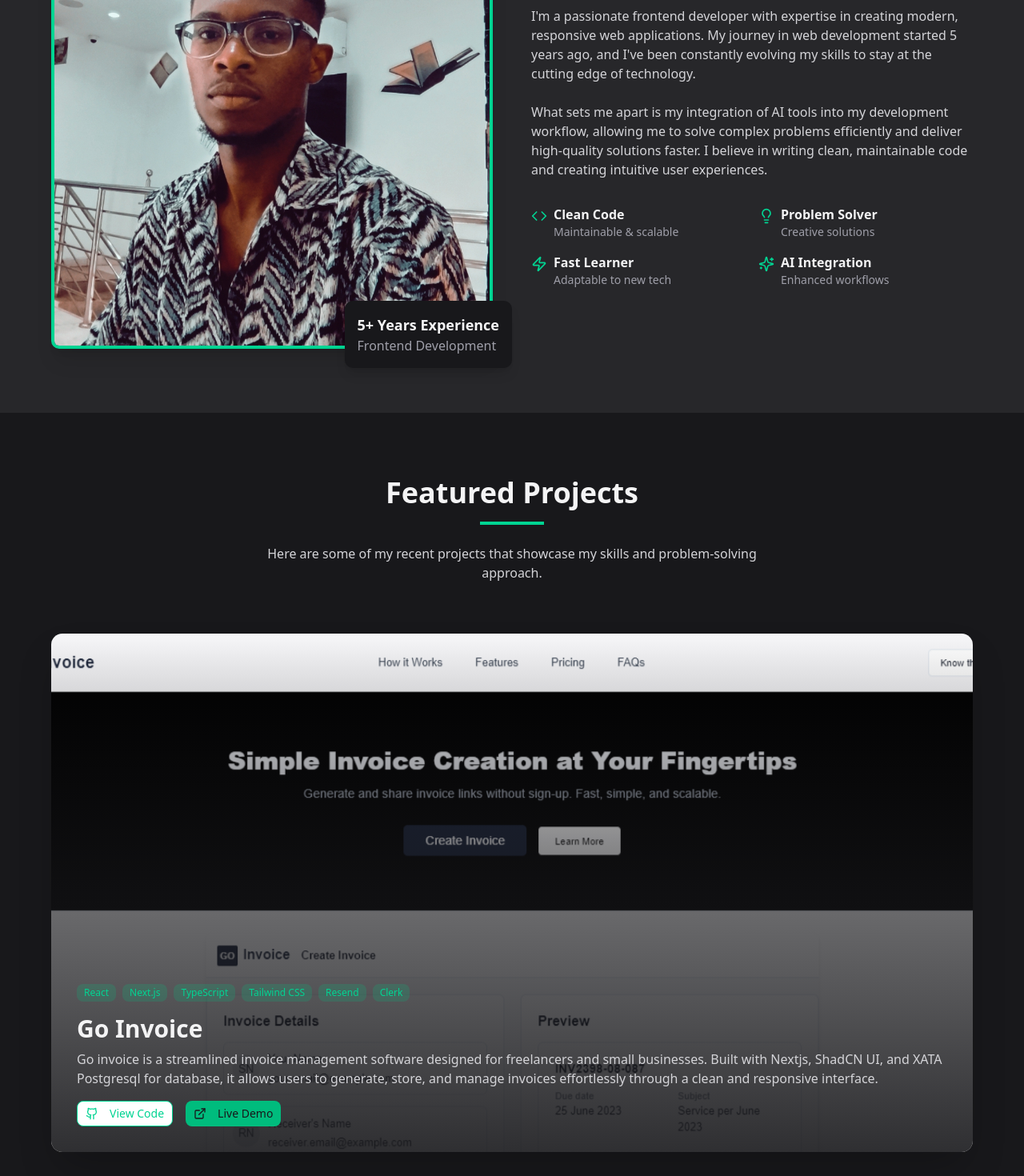
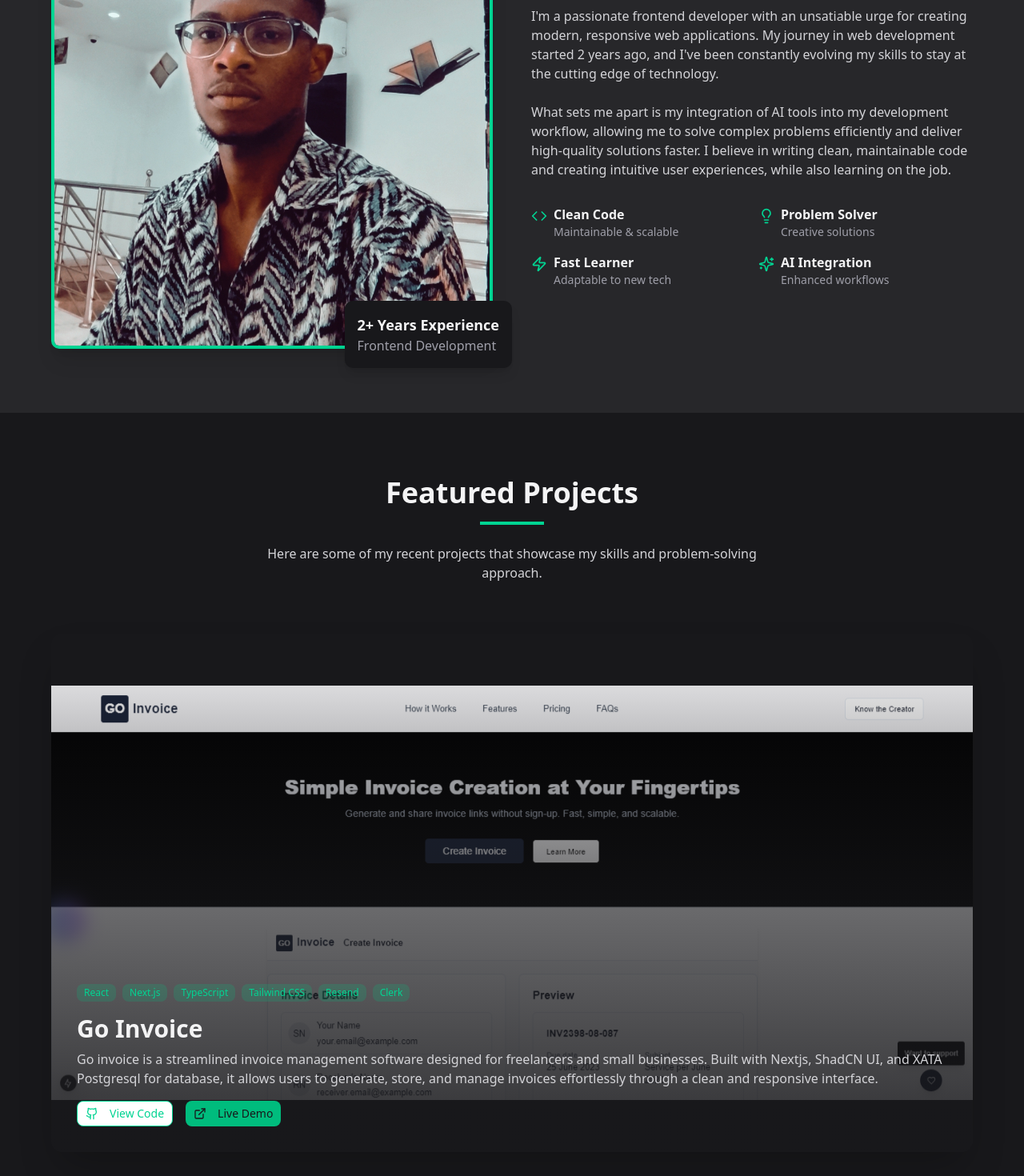
Before and after one commit to Techgeeko/portfolio, a Next.js app: page / in a window 1280 px wide. Shown: the part 1120-2590 px from the top of the page at 80% size. Built offline with nearby package versions, Linux system fonts and the light colour scheme.

Commit message:
Updated the portfolio

```diff
--- a/components/about.tsx
+++ b/components/about.tsx
@@ -52,7 +52,7 @@ export default function About() {
                 />
               </div>
               <div className="absolute -bottom-6 -right-6 bg-zinc-900 p-4 rounded-lg shadow-lg">
-                <p className="text-lg font-bold">5+ Years Experience</p>
+                <p className="text-lg font-bold">2+ Years Experience</p>
                 <p className="text-zinc-400">Frontend Development</p>
               </div>
             </motion.div>
@@ -63,15 +63,15 @@ export default function About() {
               </motion.h3>
 
               <motion.p variants={itemVariants} className="text-zinc-300 mb-6">
-                I&apos;m a passionate frontend developer with expertise in creating modern, responsive web applications. My
-                journey in web development started 5 years ago, and I&apos;ve been constantly evolving my skills to stay at
+                I&apos;m a passionate frontend developer with an unsatiable urge for creating modern, responsive web applications. My
+                journey in web development started 2 years ago, and I&apos;ve been constantly evolving my skills to stay at
                 the cutting edge of technology.
               </motion.p>
 
               <motion.p variants={itemVariants} className="text-zinc-300 mb-8">
                 What sets me apart is my integration of AI tools into my development workflow, allowing me to solve
                 complex problems efficiently and deliver high-quality solutions faster. I believe in writing clean,
-                maintainable code and creating intuitive user experiences.
+                maintainable code and creating intuitive user experiences, while also learning on the job.
               </motion.p>
 
               <motion.div variants={itemVariants} className="grid grid-cols-2 gap-4">
--- a/components/hero.tsx
+++ b/components/hero.tsx
@@ -11,7 +11,7 @@ export default function Hero() {
   useEffect(() => {
     if (!typingRef.current) return
 
-    const phrases = ["Frontend Developer", "React Specialist", "Next.js Expert", "AI-Driven Builder"]
+    const phrases = ["Frontend Developer", "React Maverick", "Next.js Nomad", "AI-Driven Builder"]
 
     let phraseIndex = 0
     let charIndex = 0
--- a/components/projects.tsx
+++ b/components/projects.tsx
@@ -38,16 +38,16 @@ const projects: Project[] = [
   },
   {
     id: 2,
-    title: "Real-time Collaboration Platform",
-    description: "A platform that enables teams to collaborate in real-time on documents and projects.",
-    image: "/placeholder.svg?height=600&width=800",
-    tags: ["React", "Socket.io", "Node.js", "Express", "MongoDB"],
+    title: "MedicTrack",
+    description: "MedicTrack is a web app for doctors and clinics to manage appointments, patient records and follow-ups.",
+    image: "/medictrack.png?height=600&width=800",
+    tags: ["Nextjs", "Socket.io", "Node.js", "Express", "XATA Postgresql"],
     problem:
-      "Remote teams needed a better way to collaborate on documents in real-time without switching between tools.",
-    solution: "Built a platform with real-time editing, commenting, and task management features.",
-    result: "Reduced meeting time by 30% and improved team productivity by streamlining collaboration.",
-    github: "https://github.com",
-    live: "https://example.com",
+      "Small to mid-sized clinics rely on manual appointment scheduling and paper-based patient records, leading to double bookings, missed follow-ups, overload.",
+    solution: "Built a platform for booking appointments, storing patient data, and automating reminders-all in one place.",
+    result: "Reduced patient appointment friction by 30% and improved clinic productivity by streamlining appointment booking and patient management.",
+    github: "https://github.com/Techgeeko/medictrack",
+    live: "https://medictrack.vercel.app",
   },
   {
     id: 3,
@@ -130,7 +130,7 @@ export default function Projects() {
                 alt={projects[activeProject].title}
                 width={800}
                 height={600}
-                className="w-full object-cover aspect-video"
+                className="w-full object-contain aspect-video"
               />
               <div className="absolute inset-0 bg-gradient-to-t from-zinc-900 via-zinc-900/70 to-transparent opacity-90"></div>
               <div className="absolute bottom-0 left-0 right-0 p-6 md:p-8">
```
Also changed, not shown: public/medictrack.png (added).
